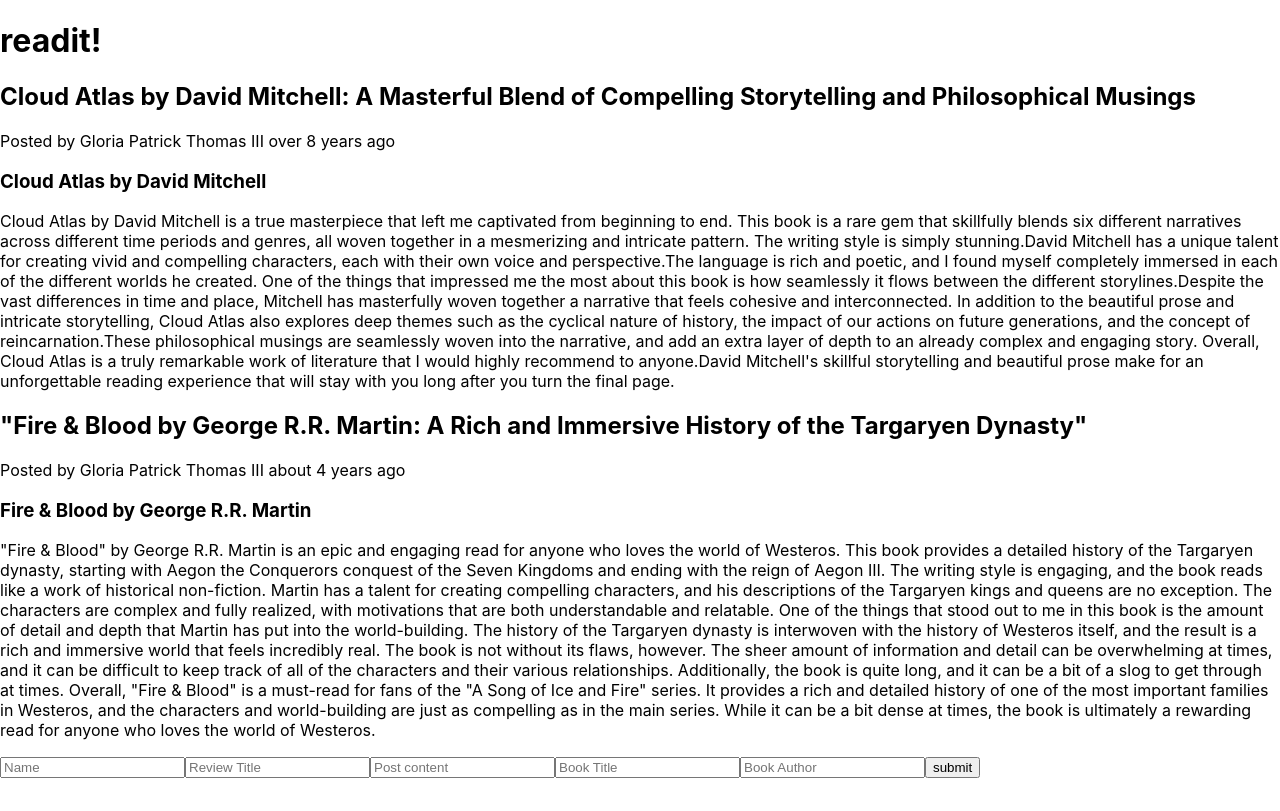
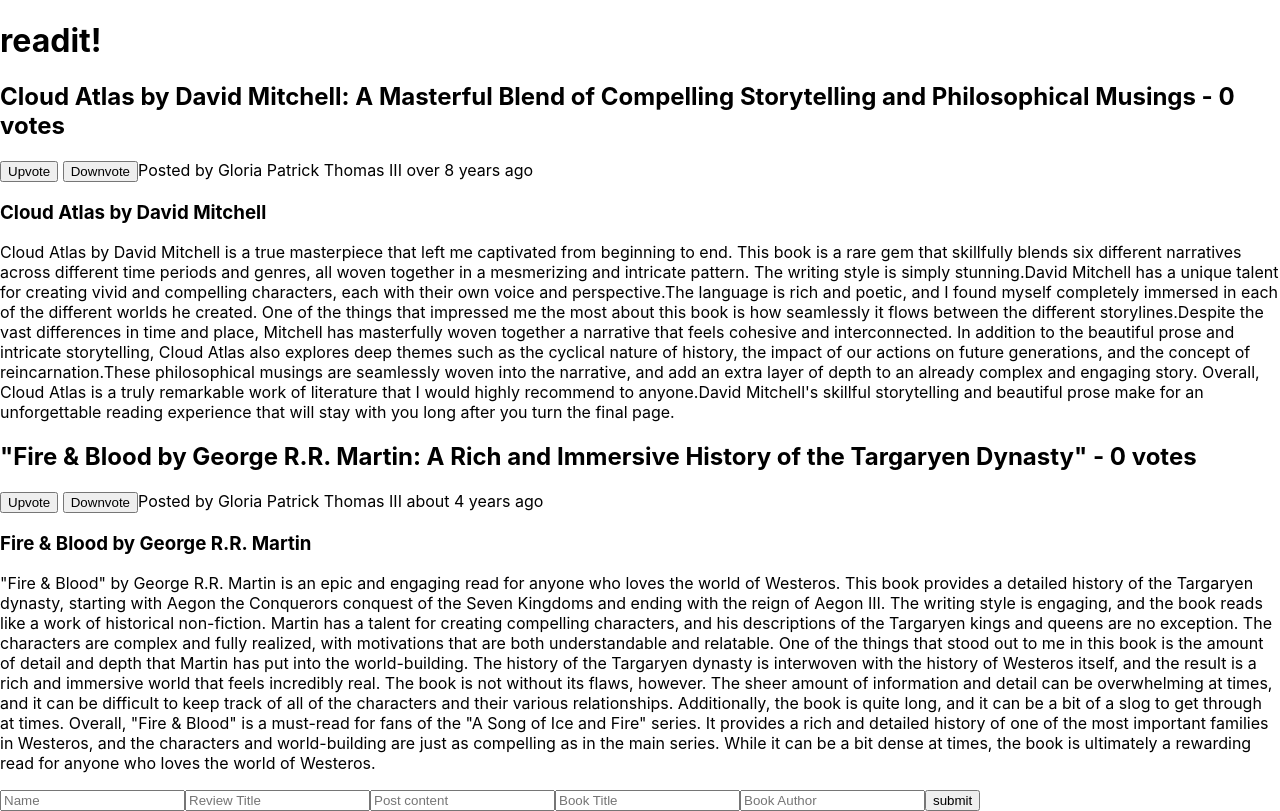
Before and after one commit to aitanas/Readit, a React (Create React App) app: page / in a window 1280 px wide. Built offline with nearby package versions, Linux system fonts and the light colour scheme.

Commit message:
add upvote and downvote functionality to UI
Co-authored-by: Kirsten Opstad <kirsten.opstad@gmail.com>

```diff
--- a/src/components/List.js
+++ b/src/components/List.js
@@ -3,12 +3,13 @@ import Post from '../components/Post';
 import PropTypes from "prop-types";
 
 function List(props){
-  // const { reviewAuthor, reviewTitle, review, dateTime, bookAuthor, bookTitle, id, votes } = props;
 
   return (
     <React.Fragment>
       {Object.values(props.postList).map((post) =>
         <Post
+          whenUpvoted = {props.onUpvote}
+          whenDownvoted = {props.onDownvote}
           reviewAuthor = {post.reviewAuthor}
           reviewTitle = {post.reviewTitle}
           review = {post.review}
@@ -24,7 +25,9 @@ function List(props){
 }
 
 List.propTypes = {
-  postList: PropTypes.object
+  postList: PropTypes.object,
+  onUpvote: PropTypes.func,
+  onDownvote: PropTypes.func
 }
 
 export default List;
--- a/src/components/Post.js
+++ b/src/components/Post.js
@@ -2,10 +2,11 @@ import React from 'react';
 import PropTypes from 'prop-types';
 
 function Post(props) {
-  const { reviewAuthor, reviewTitle, review, dateTime, bookAuthor, bookTitle } = props;
+  const { reviewAuthor, reviewTitle, review, dateTime, bookAuthor, bookTitle, whenDownvoted, whenUpvoted, votes, id } = props;
   return (
     <React.Fragment>
-      <h2>{reviewTitle}</h2>
+      <h2>{reviewTitle} - {votes} votes</h2>
+      <button onClick={() => whenUpvoted(id)}>Upvote</button> <button onClick={() => whenDownvoted(id)}>Downvote</button>
       <span>Posted by {reviewAuthor} {dateTime}</span>
       <h3>{bookTitle} by {bookAuthor}</h3>
       <p>{review}</p>
@@ -19,7 +20,9 @@ Post.propTypes = {
   bookTitle: PropTypes.string.isRequired,
   bookAuthor: PropTypes.string.isRequired,
   dateTime: PropTypes.string.isRequired,
-  review: PropTypes.string.isRequired
+  review: PropTypes.string.isRequired,
+  whenDownvoted: PropTypes.func,
+  whenUpvoted: PropTypes.func
 }
 
 export default Post;
--- a/src/components/PostControl.js
+++ b/src/components/PostControl.js
@@ -21,6 +21,18 @@ class PostControl extends React.Component {
     dispatch(action);
   }
 
+  handleUpvote = (id) => {
+    const { dispatch } = this.props;
+    const action = a.upvote(id);
+    dispatch(action);
+  }
+
+  handleDownvote = (id) => {
+    const { dispatch } = this.props;
+    const action = a.downvote(id);
+    dispatch(action);
+  }
+
   render() {
     // TODO: route to actual selected ticket
     // const postDetail = this.props.postList["1"]
@@ -30,7 +42,7 @@ class PostControl extends React.Component {
     return(
       <React.Fragment>
         {/* {detail} */}
-        <List postList={this.props.postList} />
+        <List postList={this.props.postList} onUpvote={this.handleUpvote} onDownvote={this.handleDownvote} />
         <CreatePost onAddNewPost={this.handleAddingNewPost} />
       </React.Fragment>
 
```
Also changed, not shown: 1 other file (tests, documents, lock files or other folders).
